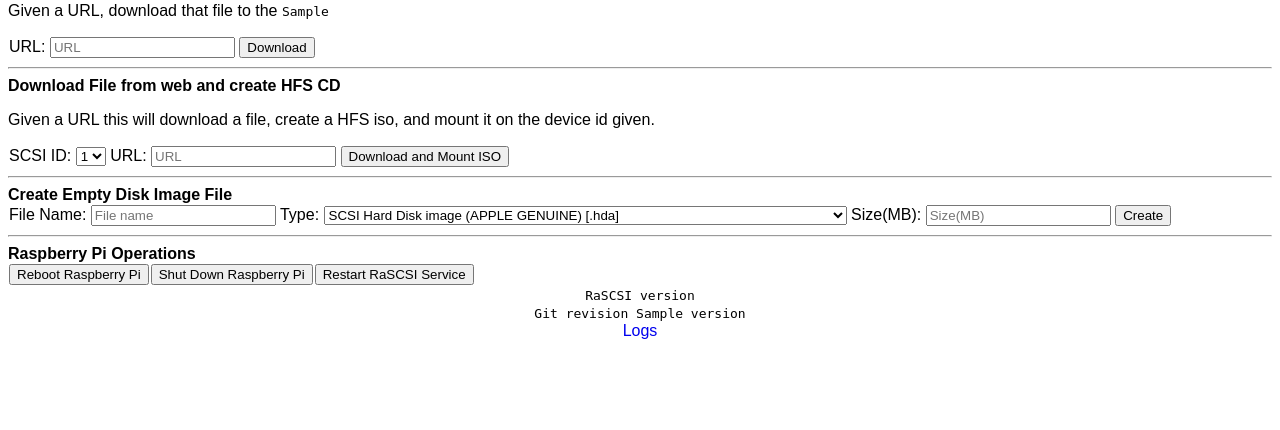
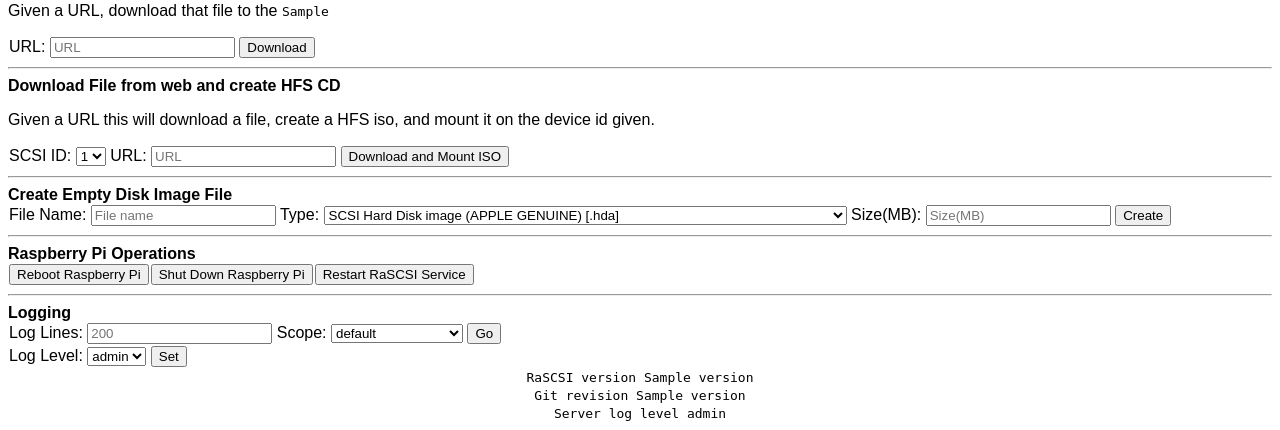
Before and after one commit to PiSCSI/piscsi, a Flask app: template src/web/templates/index.html in a window 1280 px wide. Shown: the part 696-1126 px from the top of the page. Before the commit the page ends 1035 px from the top, so only its background shows below. Run offline with Flask 2, Linux system fonts and the light colour scheme; the template is opened without the code that fills it: most values are stand-ins (such as "Sample title", 1, 10 or a date in 2020); parts of the project's set-up code (start-up, migrations or seed data) failed here and were passed over.

Commit message:
Add section for controlling logging

```diff
--- a/src/web/file_cmds.py
+++ b/src/web/file_cmds.py
@@ -120,7 +120,7 @@ def write_config(file_name):
     try:
         with open(file_name, "w") as json_file:
             devices = list_devices()[0]
-            for device in devices: #list_devices()[0]:
+            for device in devices:
                 # Remove keys that we don't want to store in the file
                 del device["status"]
                 del device["file"]
--- a/src/web/templates/index.html
+++ b/src/web/templates/index.html
@@ -1,7 +1,7 @@
 {% extends "base.html" %}
 
 {% block header %}
-{% if rascsi_version["status"] == True %}
+{% if server_info["status"] == True %}
 <span style="display: inline-block; width: 100%; color: white; background-color: green; text-align: center; vertical-align: center; font-family: Arial, Helvetica, sans-serif;">Service Running</span>
 {% else %}
 <span style="display: inline-block; width: 100%; color: white; background-color: red; text-align: center; vertical-align: center; font-family: Arial, Helvetica, sans-serif;">Service Stopped</span>
@@ -281,10 +281,47 @@
             </td>
         </tr>
     </table>
+
+    <hr/>
+
+    <h2>Logging</h2>
+    <table style="border: none">
+        <tr style="border: none">
+            <td style="border: none; vertical-align:top;">
+                <form action="/logs" method="post">
+                    <label for="lines">Log Lines:</label>
+                    <input type="text" placeholder="200" name="lines"/>
+                    <label for="scope">Scope:</label>
+                    <select name="scope">
+                        <option value="default">default</option>
+                        <option value="rascsi">rascsi.service</option>
+                        <option value="rascsi-web">rascsi-web.service</option>
+                    </select>
+                    <input type="submit" value="Go" />
+                </form>
+            </td>
+	</tr>
+    </table>
+    <table style="border: none">
+        <tr style="border: none">
+            <td style="border: none; vertical-align:top;">
+		<form action"/logs/level" method="post">
+		    <label for "level">Log Level:</label>
+		    <select name="level">
+			{% for level in server_info["log_levels"] %}
+			<option value="{{level}}">{{level}}</option>
+			{% endfor %}
+                    </select>
+		    <input type="submit" value="Set" />
+		</form>
+            </td>
+        </tr>
+    </table>
+
 {% endblock %}
 
 {% block footer %}
-    <center><tt>RaSCSI version {{rascsi_version["msg"]}}</tt></center>
+    <center><tt>RaSCSI version {{server_info["version"]}}</tt></center>
     <center><tt>Git revision {{version}}</tt></center>
-    <center><a href="/logs">Logs</a></center>
+    <center><tt>Server log level {{server_info["current_log_level"]}}</tt></center>
 {% endblock %}
--- a/src/web/web.py
+++ b/src/web/web.py
@@ -28,8 +28,9 @@ from ractl_cmds import (
     attach_daynaport,
     detach_all,
     reserve_scsi_ids,
-    rascsi_version,
+    get_server_info,
     validate_scsi_id,
+    set_log_level,
 )
 from settings import *
 
@@ -53,7 +54,7 @@ def index():
         reserved_scsi_ids=[reserved_scsi_ids],
         max_file_size=MAX_FILE_SIZE,
         version=running_version(),
-        rascsi_version=rascsi_version(),
+        server_info=get_server_info(),
         valid_file_suffix=VALID_FILE_SUFFIX
     )
 
@@ -92,20 +93,38 @@ def config_load():
     return redirect(url_for("index"))
 
 
-@app.route("/logs")
+@app.route("/logs", methods=["POST"])
 def logs():
+    lines = request.form.get("lines") or "200"
+    scope = request.form.get("scope") or "default"
+
     from subprocess import run
-
-    lines = request.args.get("lines") or "100"
-    process = run(["journalctl", "-n", lines], capture_output=True)
+    if scope != "default":
+        process = run(["journalctl", "-n", lines, "-u", scope], capture_output=True)
+    else:
+        process = run(["journalctl", "-n", lines], capture_output=True)
 
     if process.returncode == 0:
         headers = {"content-type": "text/plain"}
-        return process.stdout.decode("utf-8"), 200, headers
+        return process.stdout.decode("utf-8"), int(lines), headers
     else:
         flash("Failed to get logs")
         flash(process.stdout.decode("utf-8"), "stdout")
         flash(process.stderr.decode("utf-8"), "stderr")
+        return redirect(url_for("index"))
+
+
+@app.route("/logs/level", methods=["POST"])
+def manage_log_level():
+    log_level = request.form.get("level")
+
+    process = set_log_level(log_level)
+    if process["status"] == True:
+        flash(f"Log level set to {level}!")
+        return redirect(url_for("index"))
+    else:
+        flash(f"Failed to set log level to {level}!", "error")
+        flash(process["msg"], "error")
         return redirect(url_for("index"))
 
 
```
Also changed, not shown: src/web/ractl_cmds.py (+16 -2 lines).
